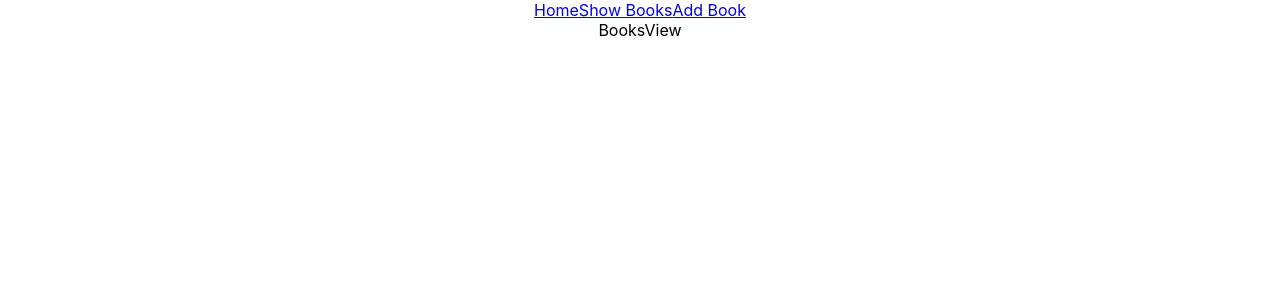
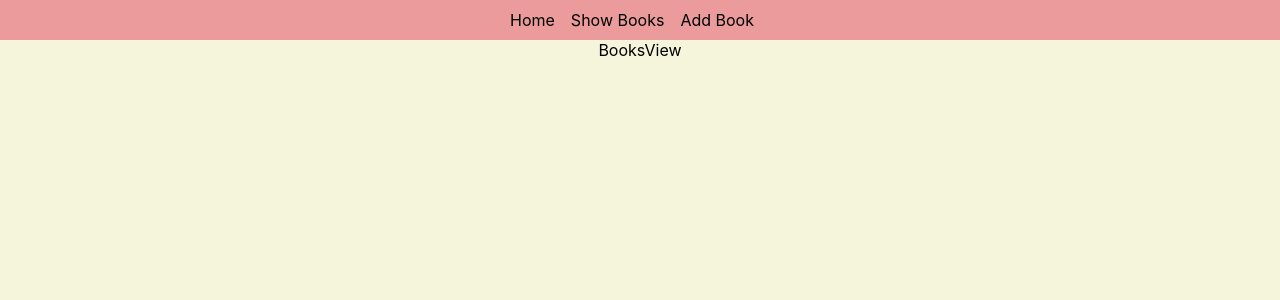
Before and after one commit to sajeeb-me/redux-toolkit-crud-app, a React (Create React App) app: page /show-books in a window 1280 px wide. Shown: the top 300 px of the page. Built offline with nearby package versions, Linux system fonts and the light colour scheme.

Commit message:
applied css

```diff
--- a/src/App.css
+++ b/src/App.css
@@ -2,37 +2,89 @@
   text-align: center;
 }
 
-.App-logo {
-  height: 40vmin;
-  pointer-events: none;
+/* custom style  */
+* {
+  margin: 0;
+  padding: 0;
+  box-sizing: border-box;
+  text-decoration: none;
+  list-style-type: none;
+  outline: none;
 }
 
-@media (prefers-reduced-motion: no-preference) {
-  .App-logo {
-    animation: App-logo-spin infinite 20s linear;
-  }
+body {
+  background-color: beige;
 }
 
-.App-header {
-  background-color: #282c34;
-  min-height: 100vh;
+nav {
+  background-color: rgb(235, 155, 155);
+  height: 5vh;
   display: flex;
-  flex-direction: column;
+  justify-content: center;
   align-items: center;
-  justify-content: center;
-  font-size: calc(10px + 2vmin);
+  padding: 1rem;
+}
+
+.nav-link {
+  color: black;
+  margin: 0 1rem 0 0;
+  transition: all 0.3s;
+}
+
+.nav-link:hover {
   color: white;
 }
 
-.App-link {
-  color: #61dafb;
+main {
+  min-height: 90vh;
+  display: flex;
+  justify-content: center;
+  align-items: flex-start;
 }
 
-@keyframes App-logo-spin {
-  from {
-    transform: rotate(0deg);
-  }
-  to {
-    transform: rotate(360deg);
-  }
+h2 {
+  text-align: center;
+  margin: 3rem;
 }
+
+table {
+  margin: 3rem;
+  border-collapse: collapse;
+}
+
+td,
+th {
+  border: 1px solid;
+  padding: 1rem;
+}
+
+button {
+  width: 5rem;
+  margin: 0.5rem;
+  padding: 0.2rem;
+  border-radius: 0.5rem;
+  cursor: pointer;
+}
+
+button:hover {
+  background-color: black;
+  color: white;
+}
+
+.form-field {
+  margin: 1rem;
+}
+
+input {
+  width: 20rem;
+  padding: 0.2rem;
+}
+
+footer {
+  background-color: antiquewhite;
+  height: 5vh;
+  display: flex;
+  justify-content: center;
+  align-items: center;
+  padding: 1rem;
+}
```
